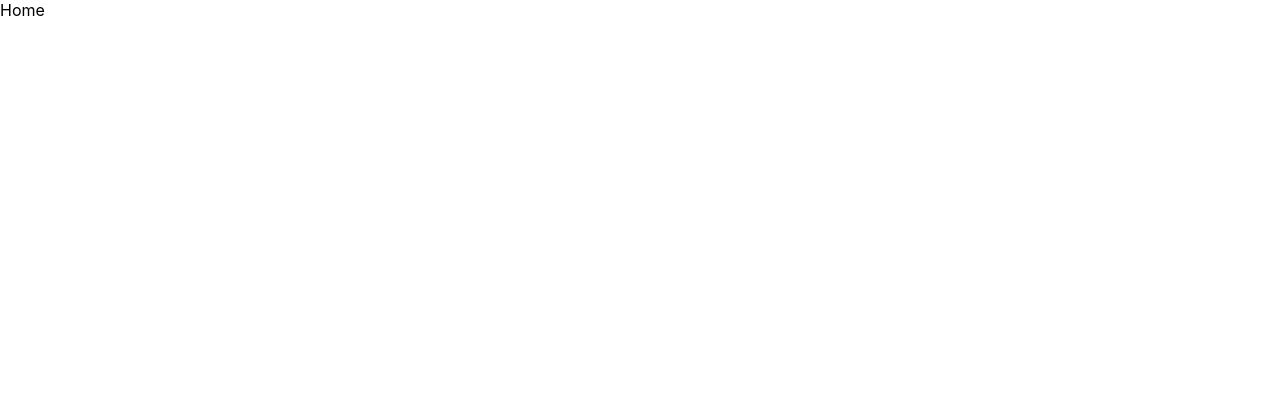
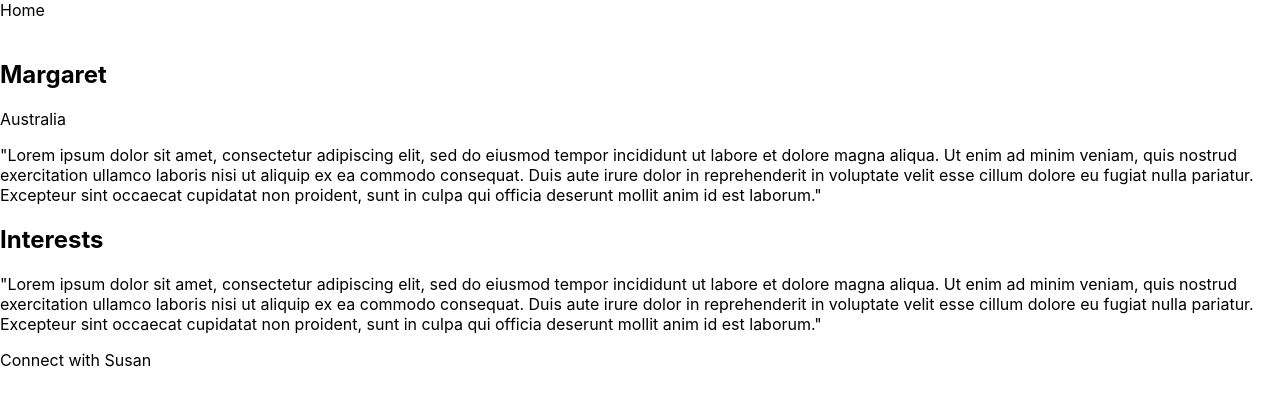
Before and after one commit to fac21/final-project-macs, a Next.js app: page /profiles/1 in a window 1280 px wide. Shown: the top 406 px of the page. Built offline with nearby package versions, Linux system fonts and the light colour scheme.

Commit message:
added dynamic user and connection
Co-authored-by: Amy <amykuner1@gmail.com>

```diff
--- a/pages/profiles/[user].js
+++ b/pages/profiles/[user].js
@@ -1,4 +1,38 @@
 import Layout from "../../components/Layout";
-export default function User() {
-  return <Layout></Layout>;
+import Link from "next/link";
+
+export default function User({ name, flags }) {
+  return (
+    <Layout>
+      <img src=""></img>
+      <section>
+        <h2>{name || "Margaret"}</h2>
+        <div>{flags || "Australia"}</div>
+        <p>
+          "Lorem ipsum dolor sit amet, consectetur adipiscing elit, sed do
+          eiusmod tempor incididunt ut labore et dolore magna aliqua. Ut enim ad
+          minim veniam, quis nostrud exercitation ullamco laboris nisi ut
+          aliquip ex ea commodo consequat. Duis aute irure dolor in
+          reprehenderit in voluptate velit esse cillum dolore eu fugiat nulla
+          pariatur. Excepteur sint occaecat cupidatat non proident, sunt in
+          culpa qui officia deserunt mollit anim id est laborum."
+        </p>
+      </section>
+      <section>
+        <h2>Interests</h2>
+        <p>
+          "Lorem ipsum dolor sit amet, consectetur adipiscing elit, sed do
+          eiusmod tempor incididunt ut labore et dolore magna aliqua. Ut enim ad
+          minim veniam, quis nostrud exercitation ullamco laboris nisi ut
+          aliquip ex ea commodo consequat. Duis aute irure dolor in
+          reprehenderit in voluptate velit esse cillum dolore eu fugiat nulla
+          pariatur. Excepteur sint occaecat cupidatat non proident, sunt in
+          culpa qui officia deserunt mollit anim id est laborum."
+        </p>
+      </section>
+      <Link href={"/profiles/connect/" + (name || "crystal")}>
+        <a>Connect with {name || "Susan"}</a>
+      </Link>
+    </Layout>
+  );
 }
```
Also changed, not shown: pages/profiles/connect/[user].js (added, +7 -0 lines), pages/signup.js (+7 -7 lines).
